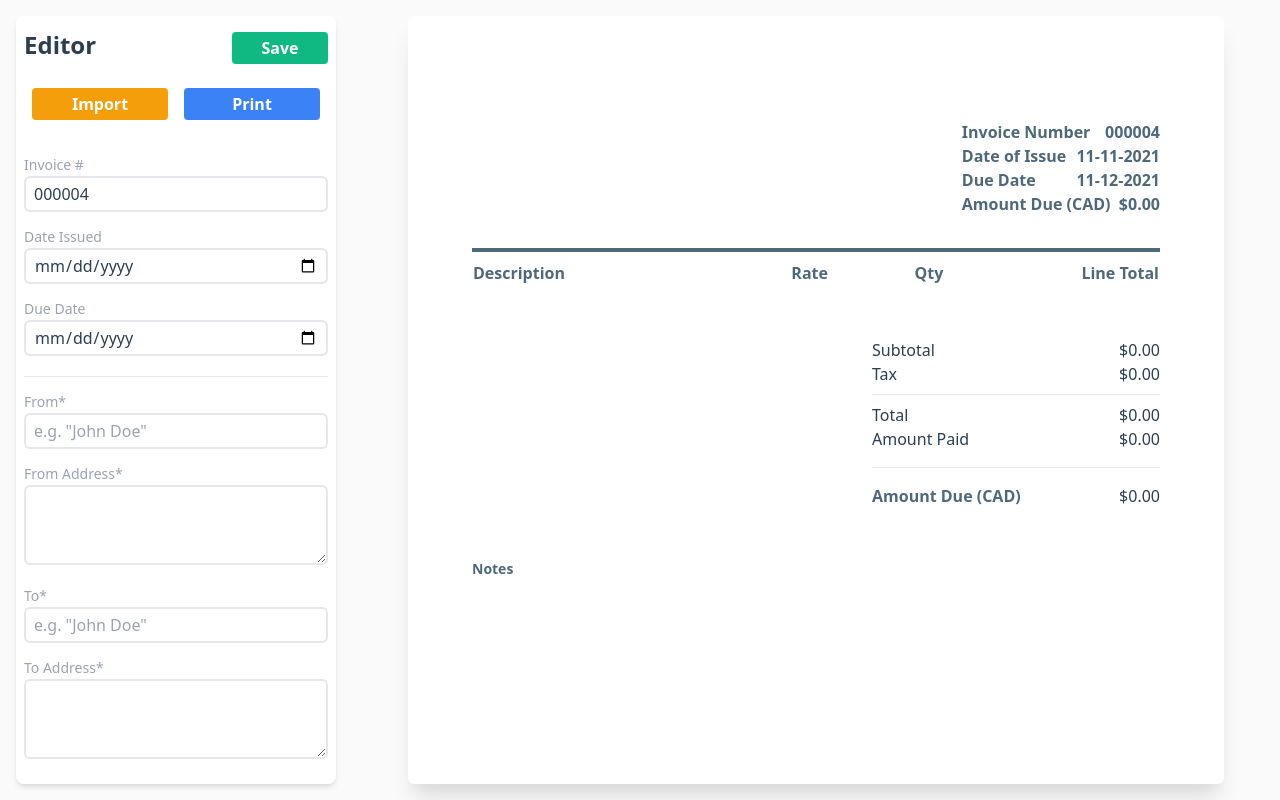
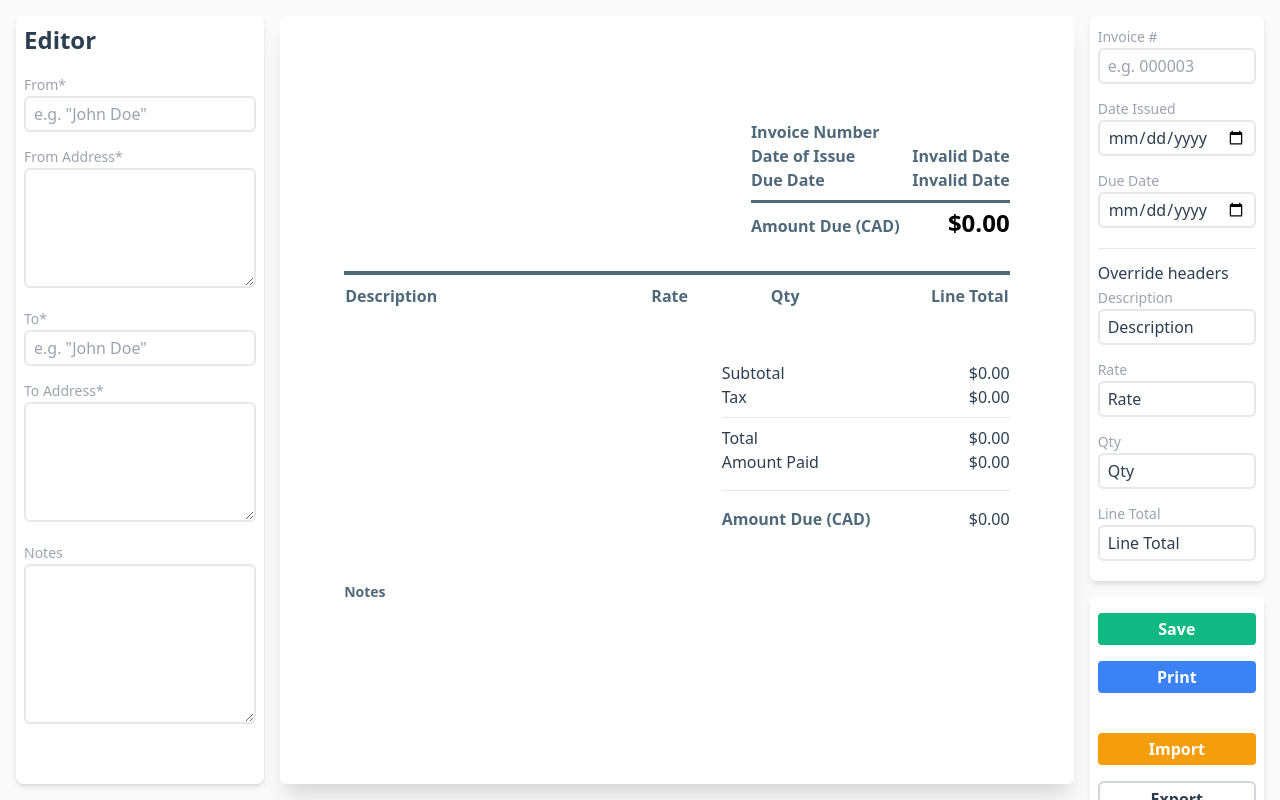
Before and after one commit to bill-ahmed/simple-invoice, a Vue app: page / in a window 1280 px wide. Built offline with nearby package versions, Linux system fonts and the light colour scheme.

Commit message:
more qol changes - split left-editor into two parts - allow changing table headers - refactor defaults into constants

```diff
--- a/public/index.html
+++ b/public/index.html
@@ -5,11 +5,11 @@
     <meta http-equiv="X-UA-Compatible" content="IE=edge">
     <meta name="viewport" content="width=device-width,initial-scale=1.0">
     <link rel="icon" href="<%= BASE_URL %>favicon.ico">
-    <title><%= htmlWebpackPlugin.options.title %></title>
+    <title>Invoice Template</title>
   </head>
   <body>
     <noscript>
-      <strong>We're sorry but <%= htmlWebpackPlugin.options.title %> doesn't work properly without JavaScript enabled. Please enable it to continue.</strong>
+      <strong>We're sorry but Invoice Template doesn't work properly without JavaScript enabled. Please enable it to continue.</strong>
     </noscript>
     <div id="app"></div>
     <!-- built files will be auto injected -->
--- a/src/App.vue
+++ b/src/App.vue
@@ -1,52 +1,81 @@
 <template>
   <div class="col h-screen">
     <div class="row w-screen flex-grow overflow-x-auto">
-      <div class="shadow-md m-4 p-2 w-1/4 bg-white rounded-lg overflow-auto">
-        <div class="mb-8">
-          <div class="mb-4 row justify-between items-baseline">
-            <h2> Editor </h2>
-            <button class="my-2 btn-success w-24" @click="save"> Save </button>
-          </div>
-
-          <div class="col justify-evenly">
-            <input type="file" id="file_picker" class="hidden"/>
-            <div class="row">
-              <button class="mx-2 btn-warn w-full" @click="importData"> Import </button>
-              <button class="mx-2 btn-info w-full" @click="print"> Print </button>
-            </div>
-          </div>
+      <div class="shadow-md m-4 p-2 w-1/5 bg-white rounded-lg overflow-auto">
+        <div class="mb-4">
+          <h2> Editor </h2>
         </div>
 
         <div>
-          <label>Invoice #</label>
-          <input v-model="invoiceMeta.id" placeholder='e.g. 000003' class="w-full"/>
-
-          <label>Date Issued</label>
-          <input type="date" class="w-full"/>
-
-          <label>Due Date</label>
-          <input type="date" class="w-full"/>
-
-          <hr class="mt-2 mb-3"/>
-
           <label>From*</label>
           <input v-model="invoiceData.header.from.name" placeholder='e.g. "John Doe"' class="w-full" spellcheck="false"/>
 
           <label>From Address*</label>
-          <textarea v-model="invoiceData.header.from.address" rows="3" class="text-sm w-full" spellcheck="false"/>
+          <textarea v-model="invoiceData.header.from.address" rows="5" class="text-sm w-full" spellcheck="false"/>
 
 
           <label>To*</label>
           <input v-model="invoiceData.header.to.name" placeholder='e.g. "John Doe"' class="w-full" spellcheck="false"/>
 
           <label>To Address*</label>
-          <textarea v-model="invoiceData.header.to.address" rows="3" class="text-sm w-full" spellcheck="false"/>
+          <textarea v-model="invoiceData.header.to.address" rows="5" class="text-sm w-full" spellcheck="false"/>
 
           <label>Notes</label>
-          <textarea v-model="invoiceData.footer.notes" rows="3" class="text-sm w-full"/>
+          <textarea v-model="invoiceData.footer.notes" rows="7" class="text-sm w-full"/>
         </div>
       </div>
+
       <EditorVue class="rounded-md" :meta="invoiceMeta" :data="invoiceData"/>
+
+      <div class="col w-1/6 overflow-auto">
+        <!-- Meta data controls -->
+        <div class="m-4 mb-2 p-2 flex-grow shadow-md bg-white rounded-md">
+          <div>
+            <label>Invoice #</label>
+            <input v-model="invoiceMeta.id" placeholder='e.g. 000003' class="w-full"/>
+
+            <label>Date Issued</label>
+            <input v-model="invoiceMeta.dateIssue" type="date" class="w-full"/>
+
+            <label>Due Date</label>
+            <input v-model="invoiceMeta.dateDue" type="date" class="w-full"/>
+
+            <hr class="mt-2 mb-3"/>
+
+            <h4 class="font-medium"> Override headers </h4>
+
+            <label>Description</label>
+            <input v-model="invoiceMeta.headers.description" class="w-full"/>
+
+            <label>Rate</label>
+            <input v-model="invoiceMeta.headers.amount" class="w-full"/>
+
+            <label>Qty</label>
+            <input v-model="invoiceMeta.headers.qty" class="w-full"/>
+
+            <label>Line Total</label>
+            <input v-model="invoiceMeta.headers.lineTotal" class="w-full"/>
+          </div>
+        </div>
+
+        <!-- Controls -->
+        <div class="m-4 mt-2 p-2 shadow-md bg-white rounded-md">
+          <div>
+            <input type="file" id="file_picker" class="hidden"/>
+            <div class="col">
+              <button class="my-2 btn-success" @click="save"> Save </button>
+              <button class="my-2 btn-info w-full" @click="print"> Print </button>
+
+              <br/>
+
+              <button class="my-2 btn-warn w-full" @click="importData"> Import </button>
+              <button class="my-2 rounded-md border-2 border-gray-300 w-full" @click="exportData"> Export </button>
+
+              <button @click="debug">debug</button>
+            </div>
+          </div>
+        </div>
+      </div>
     </div>
   </div>
 </template>
@@ -55,6 +84,7 @@
 import EditorVue from './components/Editor.vue'
 import editorStyles from './styles/app.css.json';
 import { parseInvoiceCSV, sanitizeData } from './utils';
+import { INVOICE_METADATA_DEFAULTS, INVOICE_DATA_DEFAULTS } from './constants';
 
 export default {
   name: 'App',
@@ -62,41 +92,24 @@ export default {
     EditorVue
   },
   data() {
+    let invoiceData = INVOICE_DATA_DEFAULTS;
+    let invoiceMeta = INVOICE_METADATA_DEFAULTS;
+
+    let existing = localStorage.getItem('invoiceData');
     let existingMeta = localStorage.getItem('invoiceDataMeta');
-    let existing = localStorage.getItem('invoiceData');
+
+    if(existing) invoiceData = { ...invoiceData, ...(JSON.parse(existing)) }
+    if(existingMeta) invoiceMeta = { ...invoiceMeta, ...(JSON.parse(existingMeta)) }
 
     return {
-      invoiceMeta: existingMeta ? JSON.parse(existingMeta) : {
-        id: '000004',
-        dateOfIssue: '11-11-2021',
-        dueDate: '11-12-2021',
-        currency: 'CAD',
-        tax: 0,
-        amountPaid: 0
-      },
-      invoiceData: existing ? JSON.parse(existing) : {
-        header: {
-          from: {
-            name: '',
-            address: '',
-            phone: ''
-          },
-          to: {
-            name: '',
-            address: ''
-          }
-        },
-        body: {
-          items: []
-        },
-        footer: {
-          notes: ''
-        }
-      },
+      invoiceMeta,
+      invoiceData
     }
   },
   methods: {
+    debug() { this.invoiceData.body.items[0].description = 'test' },
     save() {
+      console.log('saving meta', this.invoiceMeta, this.invoiceMeta.dateIssue)
       localStorage.setItem('invoiceDataMeta', JSON.stringify(this.invoiceMeta))
       localStorage.setItem('invoiceData', JSON.stringify(this.invoiceData))
     },
@@ -119,6 +132,7 @@ export default {
 
       elem.click();
     },
+    exportData() { alert('To-do!') },
     print() {
       // Element to print
       let elem = document.getElementById('printMe')
--- a/src/components/Editor.vue
+++ b/src/components/Editor.vue
@@ -1,7 +1,7 @@
 <template>
   <div id="printMe" style="width: 8.5in" class="editor-container shadow-xl my-4 mx-auto p-16 bg-white overflow-y-auto">
     <!-- From address -->
-    <div class="mb-10 whitespace-pre">
+    <div class="mb-10 text-black font-medium whitespace-pre">
       <p>
         {{ data.header.from.name }}
       </p>
@@ -11,7 +11,7 @@
     </div>
 
     <!-- To address + Summary -->
-    <div class="flex flex-row justify-between">
+    <div class="text-black font-medium flex flex-row justify-between">
       <div class="whitespace-pre">
         <p>
         {{ data.header.to.name }}
@@ -30,17 +30,19 @@
 
         <div class="flex flex-row justify-between">
           <p> Date of Issue </p>
-          <p> {{meta.dateOfIssue}} </p>
+          <p> {{formatDate(meta.dateIssue)}} </p>
         </div>
 
         <div class="flex flex-row justify-between">
           <p> Due Date </p>
-          <p> {{meta.dueDate}} </p>
+          <p> {{formatDate(meta.dateDue)}} </p>
         </div>
 
-        <div class="flex flex-row justify-between">
+        <hr class="mt-2 mb-1 border-b-2 blue-color"/>
+
+        <div class="flex flex-row justify-between items-baseline">
           <p> Amount Due ({{meta.currency}}) &nbsp; </p>
-          <p> ${{amountDue}} </p>
+          <p class="ml-10 text-2xl text-black"> ${{amountDue}} </p>
         </div>
       </div>
     </div>
@@ -51,10 +53,10 @@
     <div class="mb-12">
       <table class="w-full">
         <thead class="text-right blue-color">
-          <th class="text-left"> Description </th>
-          <th class="pr-4"> Rate </th>
-          <th class="pr-4"> Qty </th>
-          <th> Line Total </th>
+          <th class="text-left"> {{meta.headers.description}} </th>
+          <th class="pr-4"> {{meta.headers.amount}} </th>
+          <th class="pr-4"> {{meta.headers.qty}} </th>
+          <th> {{meta.headers.lineTotal}} </th>
         </thead>
 
         <div class="mb-1"/>
@@ -63,7 +65,7 @@
           <tr
             v-for="(item, index) in data.body.items"
             :key="index"
-            class="text-right" style="border-bottom: solid 1px #E5E5E5"
+            class="text-right border-b-2 border-gray-200"
           >
             <td class="py-3 pr-24 description text-left text-sm"> {{item.description}} </td>
             <td class="py-3 pr-4 text-sm w-24"> ${{rate(item)}} </td>
@@ -127,6 +129,10 @@ export default {
     rate(t) { return (t.rate).toFixed(2) },
     qty(t) { return t.qty.toFixed(1) },
     lineTotal(t) { return (t.qty * t.rate).toFixed(2) },
+    formatDate(d) {
+      let segments = d.split('-');
+      return new Date(segments[0], segments[1], segments[2]).toLocaleDateString("en-US")
+    }
   },
 
   computed: {
--- /dev/null
+++ b/src/constants.js
@@ -0,0 +1,36 @@
+export const INVOICE_METADATA_DEFAULTS = {
+  id: '',
+  currency: 'CAD',
+  tax: 0,
+  amountPaid: 0,
+  dateIssue: '',
+  dateDue: '',
+
+  // Override headers for the table
+  headers: {
+    description: 'Description',
+    amount: 'Rate',
+    qty: 'Qty',
+    lineTotal: 'Line Total'
+  }
+}
+
+export const INVOICE_DATA_DEFAULTS = {
+  header: {
+    from: {
+      name: '',
+      address: '',
+      phone: ''
+    },
+    to: {
+      name: '',
+      address: ''
+    }
+  },
+  body: {
+    items: []
+  },
+  footer: {
+    notes: ''
+  }
+}
--- a/src/utils.js
+++ b/src/utils.js
@@ -7,7 +7,6 @@ import Papa from 'papaparse'
 export function parseInvoiceCSV(data) {
   // Sanitize it first
   data = data.replace('\r', '').trim();
-  console.log('sanitized parser', data)
 
   let res =  []
   let parsed = Papa.parse(data, { delimiter: ',' });
```
